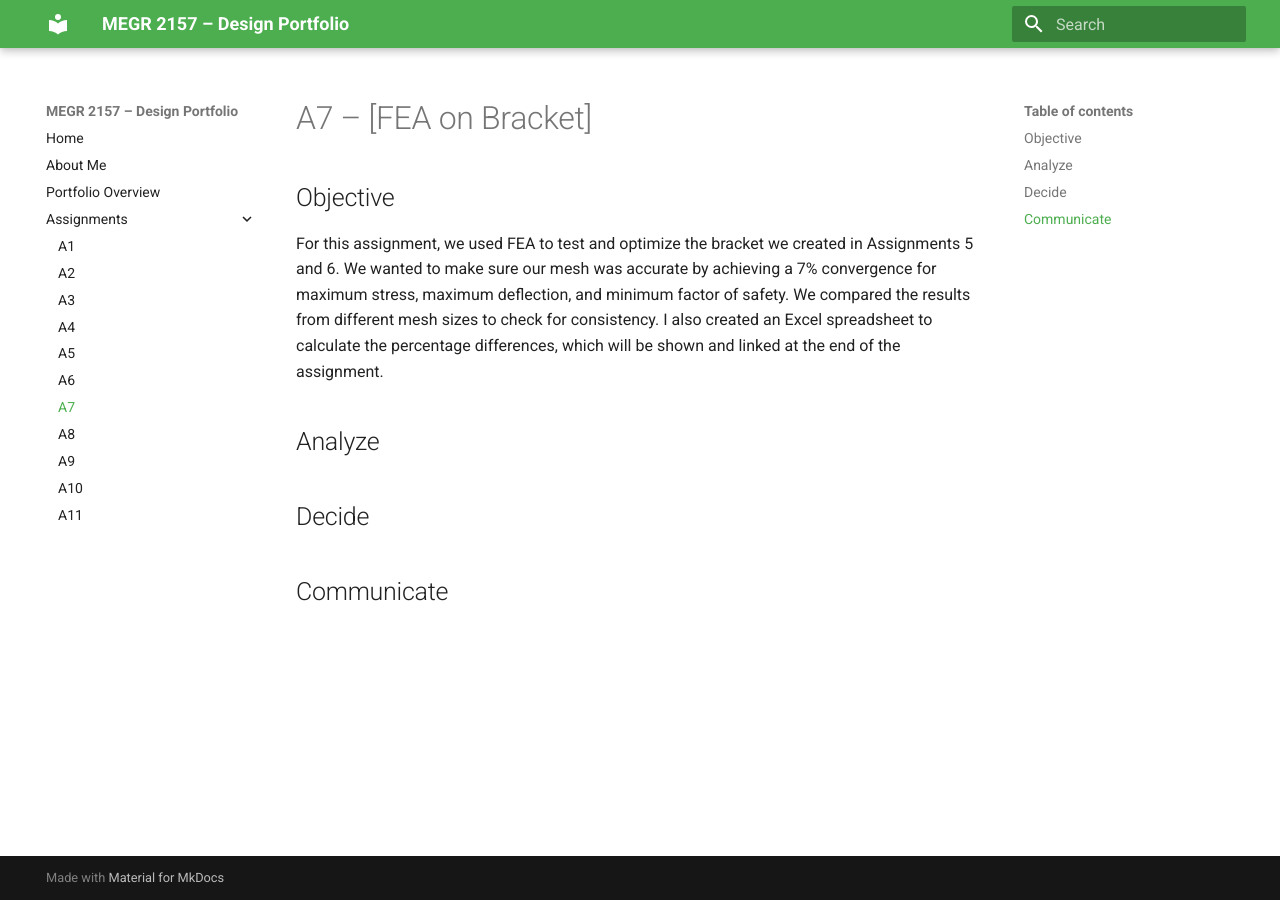
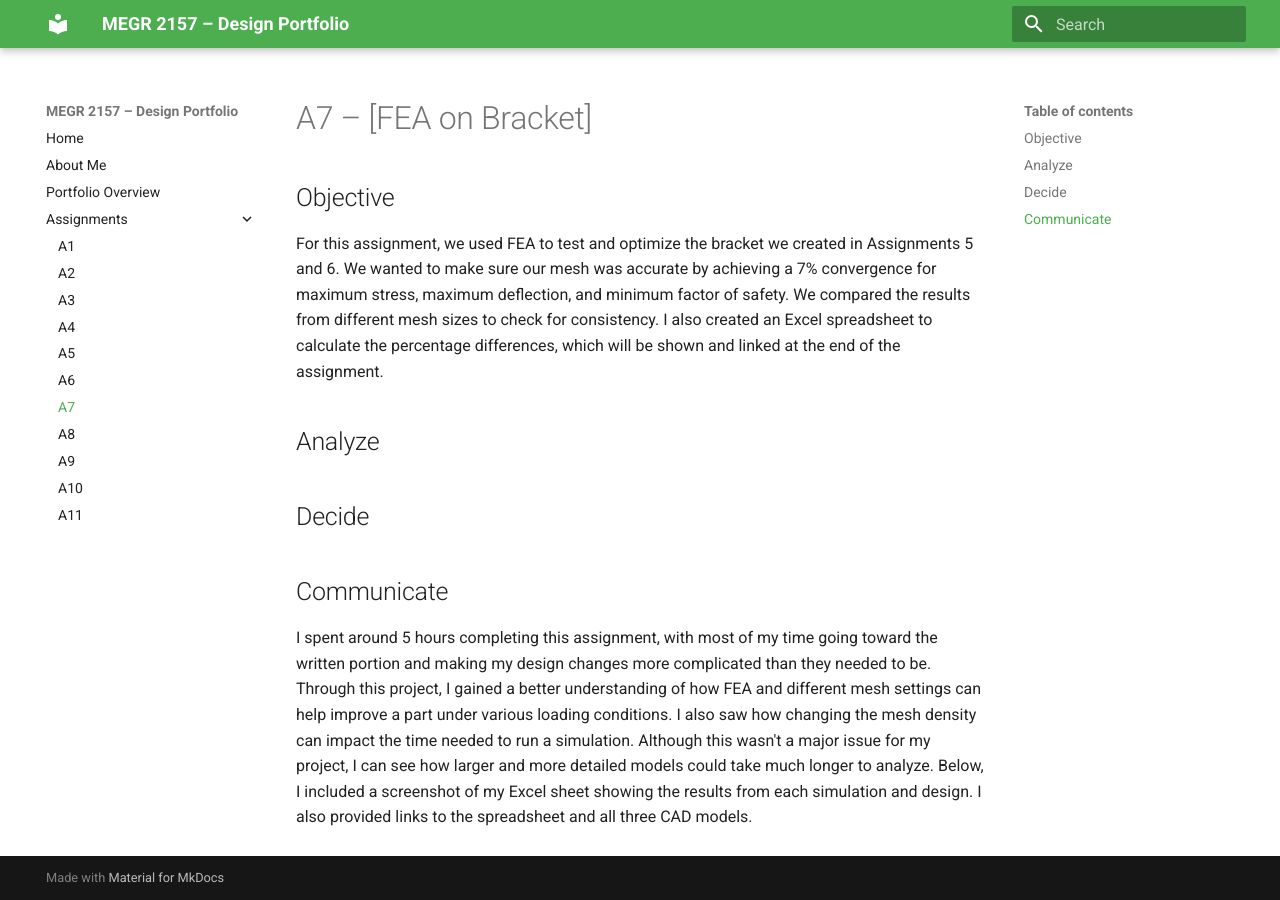
Before and after one commit to EvanBlanco12/portfolio, an MkDocs documentation site: the page built from docs/assignments/A07/index.md, in a window 1280 px wide. Built offline with MkDocs 1.6.1 and Material for MkDocs 9.7.7, drawn with Linux system fonts in a browser that asks for light colours.

Commit message:
Update index.md with assignment reflection
Added reflection on time spent and insights gained from the assignment, including mesh settings and simulation results.

```diff
--- a/docs/assignments/A07/index.md
+++ b/docs/assignments/A07/index.md
@@ -11,3 +11,4 @@ For this assignment, we used FEA to test and optimize the bracket we created in
 
 
 ## Communicate
+I spent around 5 hours completing this assignment, with most of my time going toward the written portion and making my design changes more complicated than they needed to be. Through this project, I gained a better understanding of how FEA and different mesh settings can help improve a part under various loading conditions. I also saw how changing the mesh density can impact the time needed to run a simulation. Although this wasn't a major issue for my project, I can see how larger and more detailed models could take much longer to analyze. Below, I included a screenshot of my Excel sheet showing the results from each simulation and design. I also provided links to the spreadsheet and all three CAD models.
```
